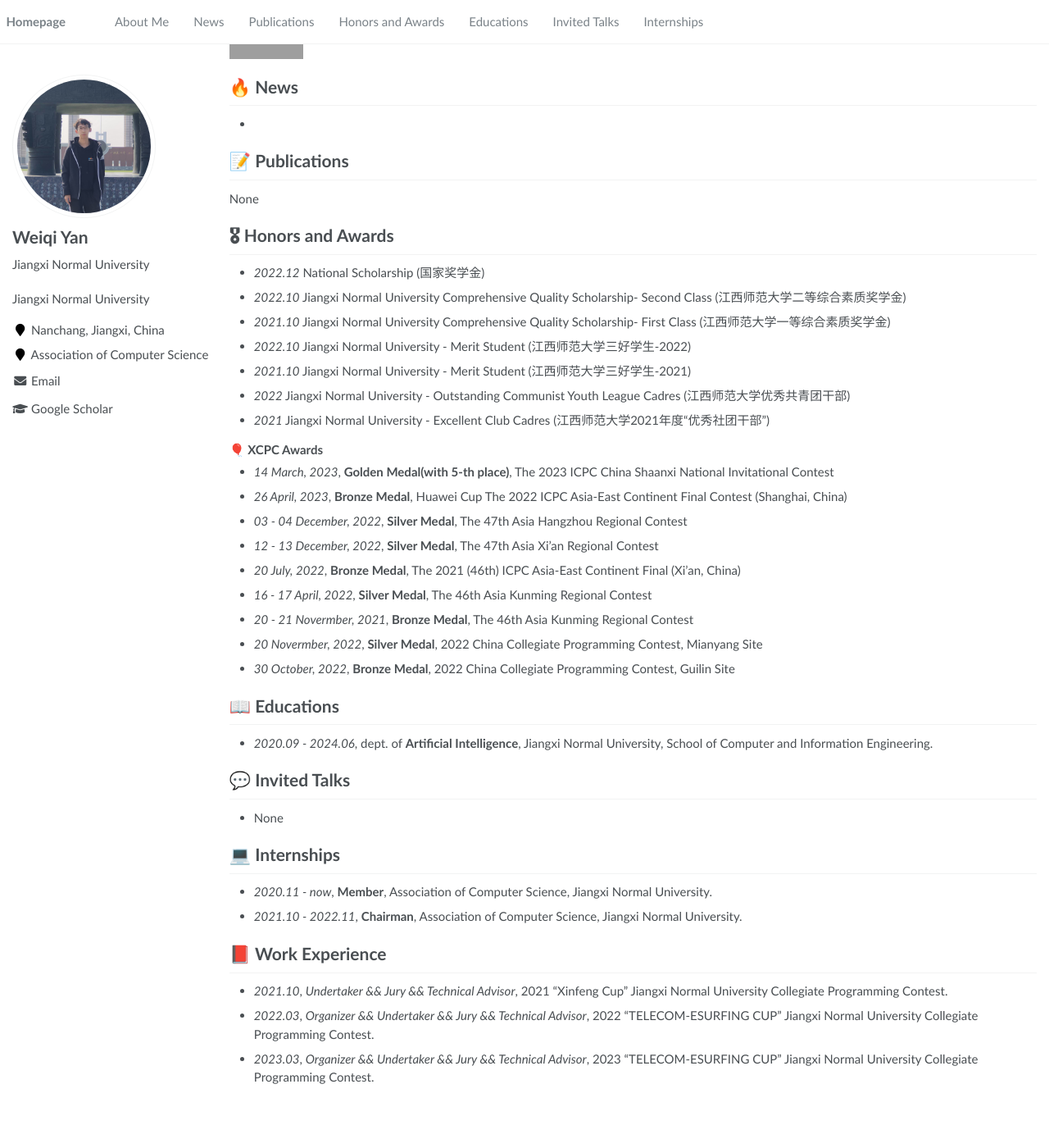
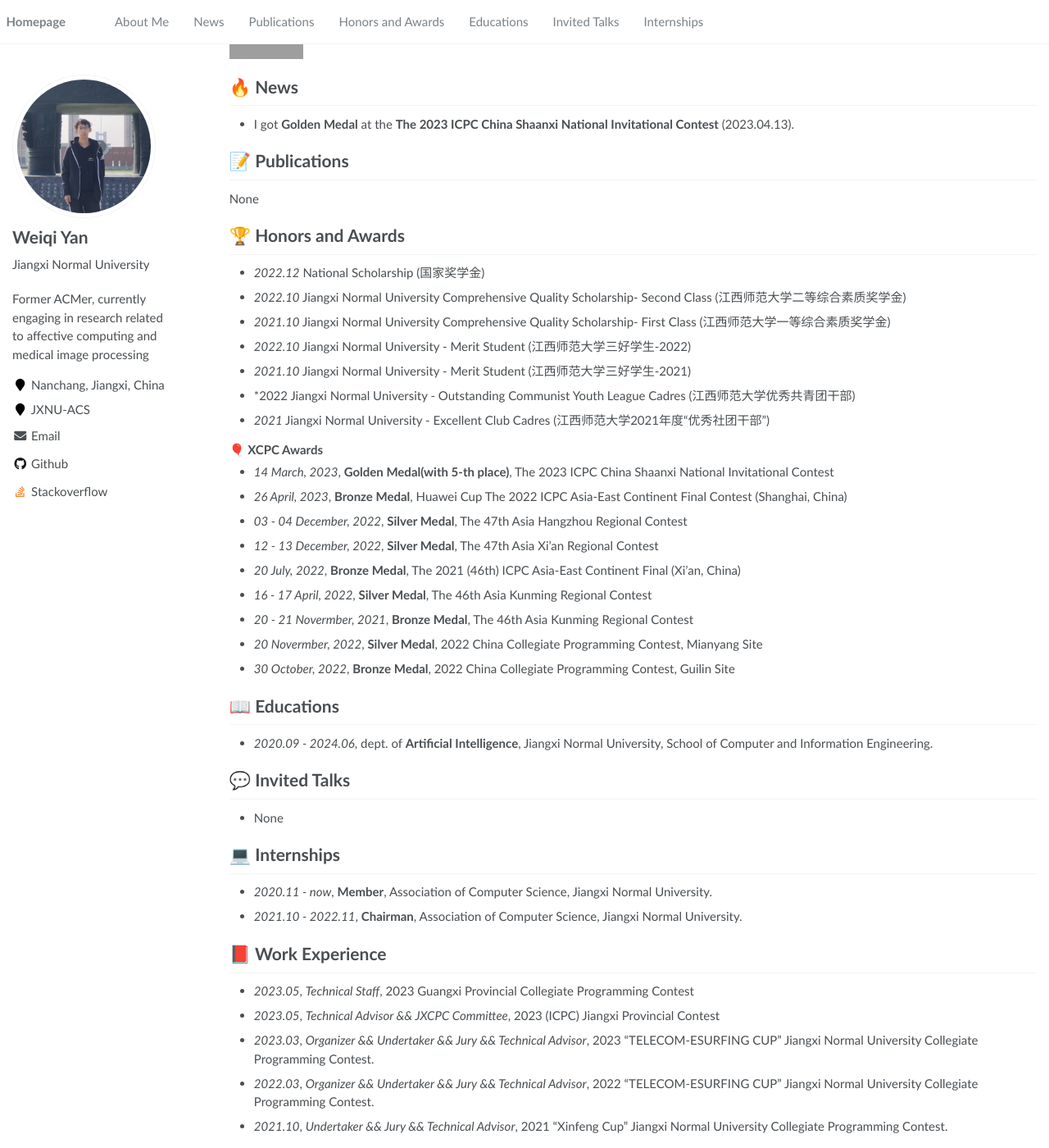
Before and after one commit to Heartfirey/Heartfirey.github.io, a Jekyll site: the page built from _pages/about.md, in a window 1280 px wide and 1400 px high, scrolled down 110 px. Shown: the whole window at 82% size. Built offline with Jekyll 4.4.1, drawn with Linux system fonts in a browser that asks for light colours; before the commit the page ends 1450 px from its top, so only the background shows below that; grey boxes are pictures that could not be loaded.

Commit message:
upd information

```diff
--- a/_config.yml
+++ b/_config.yml
@@ -1,13 +1,6 @@
-# Welcome to Jekyll!
-#
-# This config file is meant for settings that affect your entire site, values
-# which you are expected to set up once and rarely need to edit after that.
-# For technical reasons, this file is *NOT* reloaded automatically when you use
-# `jekyll serve`. If you change this file, please restart the server process.
-
 # Site Settings
 title                    : "Weiqi Yan"
-description              : "Jiangxi Normal University"
+description              : "Former ACMer, currently engaging in research related to affective computing and medical image processing"
 repository               : "Heartfirey/Heartfirey.github.io"
 google_scholar_stats_use_cdn : true
 
@@ -25,9 +18,9 @@ author:
   avatar           : "images/android-chrome-512x512.jpeg"
   bio              : "Jiangxi Normal University"
   location         : "Nanchang, Jiangxi, China"
-  employer         : "Association of Computer Science"
+  employer         : "JXNU-ACS"
   pubmed           :
-  googlescholar    : "https://scholar.google.com/citations?user=YOUR_GOOGLE_SCHOLAR_ID"
+  googlescholar    : # "https://scholar.google.com/citations?user=YOUR_GOOGLE_SCHOLAR_ID"
   email            : "heartfirey@outlook.com"
   researchgate     :  # e.g., "https://www.researchgate.net/profile/yourprofile"
   uri              :
@@ -37,7 +30,7 @@ author:
   flickr           :
   facebook         :
   foursquare       :
-  github           : # e.g., "github username"
+  github           : "HeartFireY"
   google_plus      :
   keybase          :
   instagram        :
@@ -48,7 +41,7 @@ author:
   orcid            : # e.g., "https://orcid.org/xxxx"
   pinterest        :
   soundcloud       :
-  stackoverflow    : # http://stackoverflow.com/users/123456/username
+  stackoverflow    : "https://stackoverflow.com/users/22086390/heartfire-y"
   steam            :
   tumblr           :
   twitter          :
--- a/_pages/about.md
+++ b/_pages/about.md
@@ -25,20 +25,20 @@ I am currently working on research related to medical image processing.
 
 
 # 🔥 News
--
+- I got **Golden Medal** at the **The 2023 ICPC China Shaanxi National Invitational Contest** (2023.04.13).
 
 # 📝 Publications
 
 None
 
-# 🎖 Honors and Awards
-- *2022.12* National Scholarship (国家奖学金)
+# 🏆 Honors and Awards
+- *2022.12*  National Scholarship (国家奖学金)
 - *2022.10*  Jiangxi Normal University Comprehensive Quality Scholarship- Second Class (江西师范大学二等综合素质奖学金)
-- *2021.10* Jiangxi Normal University Comprehensive Quality Scholarship- First Class (江西师范大学一等综合素质奖学金)
-- *2022.10* Jiangxi Normal University - Merit Student (江西师范大学三好学生-2022)
+- *2021.10*  Jiangxi Normal University Comprehensive Quality Scholarship- First Class (江西师范大学一等综合素质奖学金)
+- *2022.10*  Jiangxi Normal University - Merit Student (江西师范大学三好学生-2022)
 - *2021.10* Jiangxi Normal University - Merit Student (江西师范大学三好学生-2021)
-- *2022* Jiangxi Normal University - Outstanding Communist Youth League Cadres (江西师范大学优秀共青团干部)
-- *2021* Jiangxi Normal University - Excellent Club Cadres (江西师范大学2021年度“优秀社团干部”)
+- *2022  Jiangxi Normal University - Outstanding Communist Youth League Cadres (江西师范大学优秀共青团干部)
+- *2021*  Jiangxi Normal University - Excellent Club Cadres (江西师范大学2021年度“优秀社团干部”)
 
 ### 🎈 XCPC Awards
 
@@ -64,6 +64,9 @@ None
 - *2021.10 - 2022.11*, **Chairman**, Association of Computer Science, Jiangxi Normal University.
 
 # 📕 Work Experience
+
+- *2023.05*, *Technical Staff*, 2023 Guangxi Provincial Collegiate Programming Contest
+- *2023.05*, *Technical Advisor && JXCPC Committee*, 2023 (ICPC) Jiangxi Provincial Contest
+- *2023.03*, *Organizer && Undertaker && Jury && Technical Advisor*, 2023 "TELECOM-ESURFING CUP" Jiangxi Normal University Collegiate Programming Contest.
+- *2022.03*, *Organizer && Undertaker && Jury && Technical Advisor*, 2022 "TELECOM-ESURFING CUP" Jiangxi Normal University Collegiate Programming Contest.
 - *2021.10*, *Undertaker && Jury && Technical Advisor*, 2021 "Xinfeng Cup" Jiangxi Normal University Collegiate Programming Contest.
-- *2022.03*, *Organizer && Undertaker && Jury && Technical Advisor*, 2022 "TELECOM-ESURFING CUP" Jiangxi Normal University Collegiate Programming Contest.
-- *2023.03*, *Organizer && Undertaker && Jury && Technical Advisor*, 2023 "TELECOM-ESURFING CUP" Jiangxi Normal University Collegiate Programming Contest.
```
